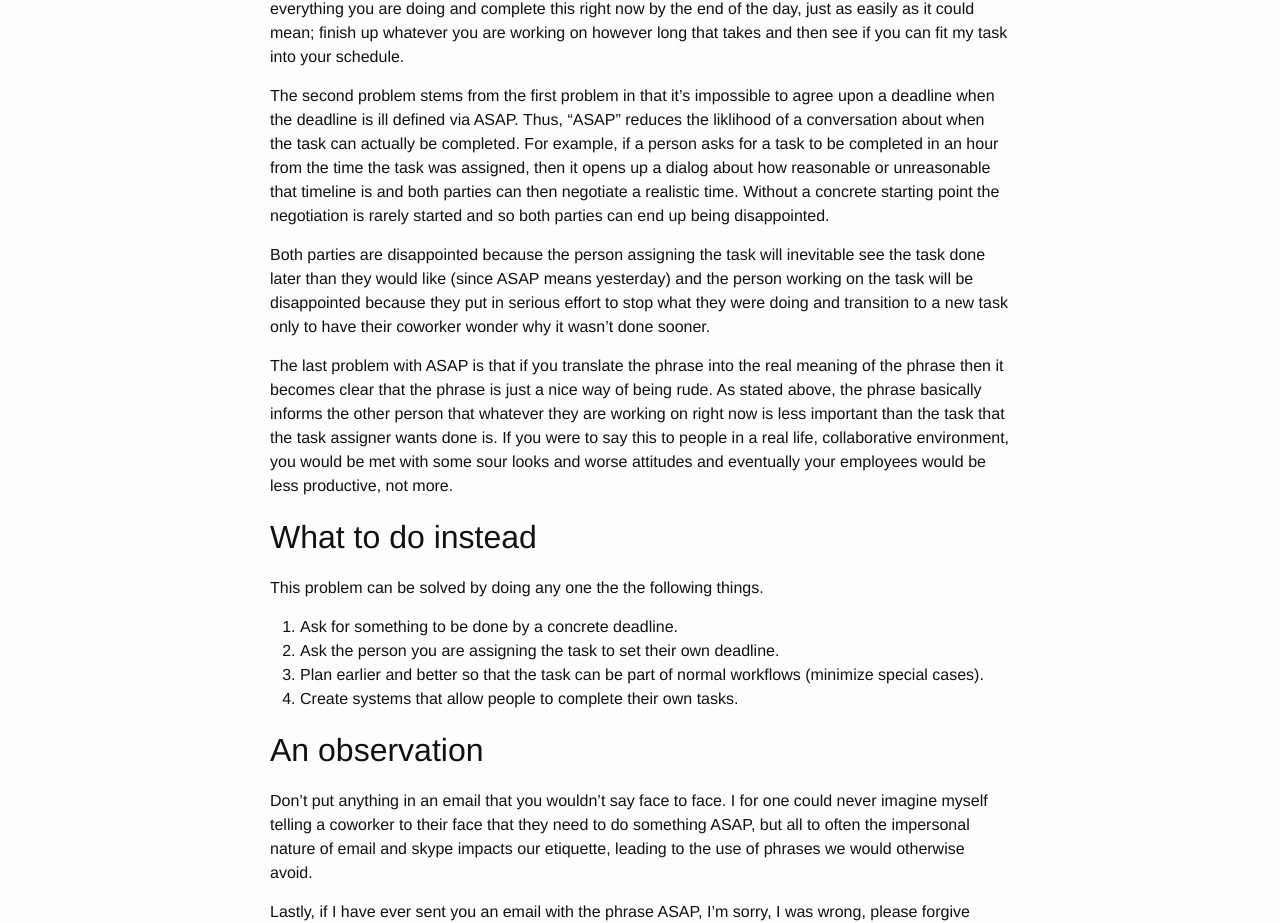
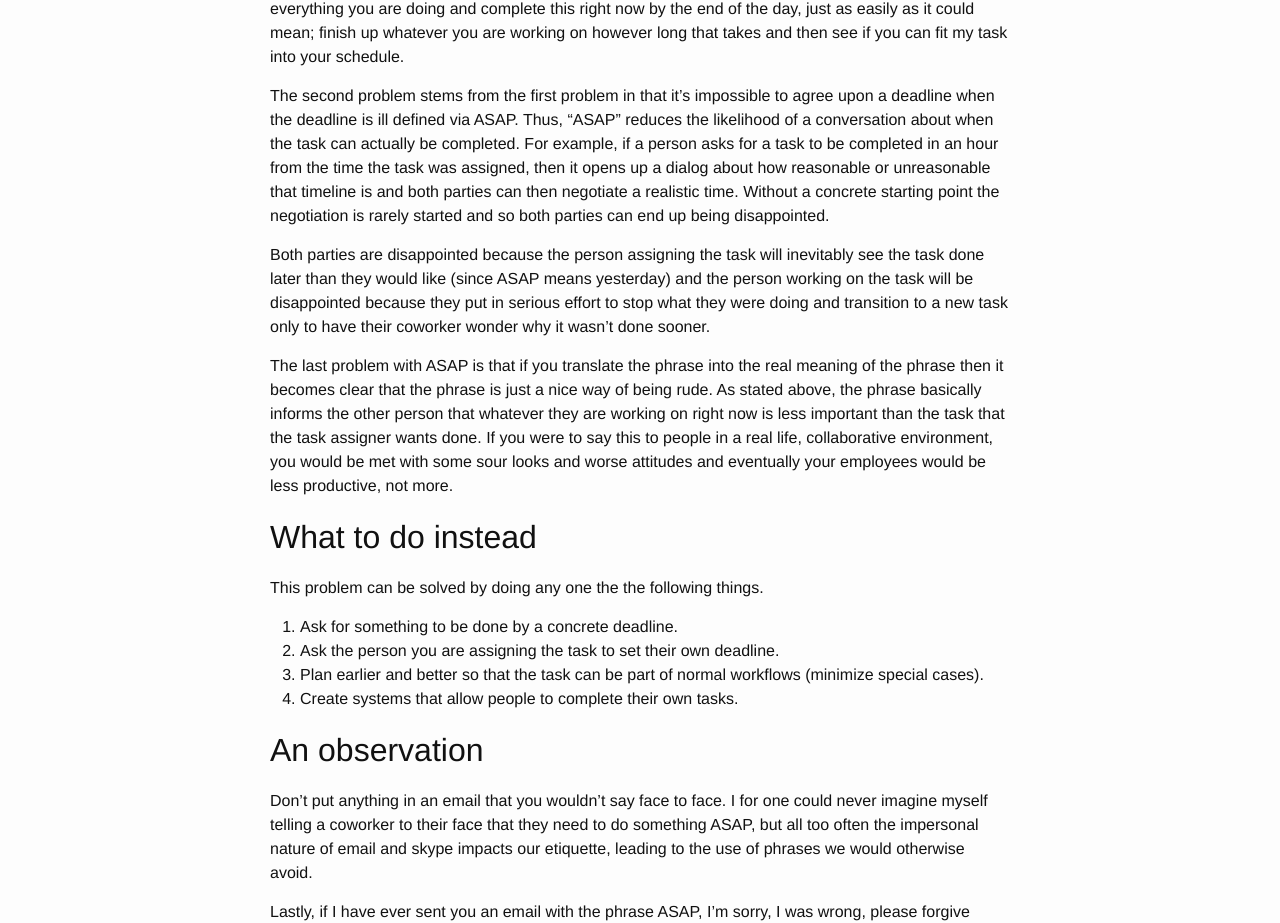
Before and after one commit to johnnyiller/johnnyiller.github.io, a Jekyll site: the page built from _posts/2015-12-16-asap-is-toxic-avoid-it-as-soon-as-possible.markdown, in a window 1280 px wide. Shown: the part 554-1477 px from the top of the page. Built offline with Jekyll 4.4.1, drawn with Linux system fonts in a browser that asks for light colours; comment, search, counter and statistics services are not loaded.

Commit message:
mom's changes

```diff
--- a/_posts/2015-12-16-asap-is-toxic-avoid-it-as-soon-as-possible.markdown
+++ b/_posts/2015-12-16-asap-is-toxic-avoid-it-as-soon-as-possible.markdown
@@ -14,11 +14,11 @@ To give more background information on why I'm taking time to write this non-tec
 
 There are many problems with ASAP but the biggest problem that I see is that ASAP is not a real time frame.  If it is, it certainly means different things to different parties.  ASAP could easily mean; stop everything you are doing and complete this right now by the end of the day, just as easily as it could mean; finish up whatever you are working on however long that takes and then see if you can fit my task into your schedule.
 
-The second problem stems from the first problem in that it's impossible to agree upon a deadline when the deadline is ill defined via ASAP.  Thus, "ASAP" reduces the liklihood of a conversation about when the task can actually be completed.  For example, if a person asks for a task to be completed in an hour from the time the task was assigned, then it opens up a dialog about how reasonable or unreasonable that timeline is and both parties can then negotiate a realistic time.  Without a concrete starting point the negotiation is rarely started and so both parties can end up being disappointed.
+The second problem stems from the first problem in that it's impossible to agree upon a deadline when the deadline is ill defined via ASAP.  Thus, "ASAP" reduces the likelihood of a conversation about when the task can actually be completed.  For example, if a person asks for a task to be completed in an hour from the time the task was assigned, then it opens up a dialog about how reasonable or unreasonable that timeline is and both parties can then negotiate a realistic time.  Without a concrete starting point the negotiation is rarely started and so both parties can end up being disappointed.
 
-Both parties are disappointed because the person assigning the task will inevitable see the task done later than they would like (since ASAP means yesterday) and the person working on the task will be disappointed because they put in serious effort to stop what they were doing and transition to a new task only to have their coworker wonder why it wasn't done sooner.
+Both parties are disappointed because the person assigning the task will inevitably see the task done later than they would like (since ASAP means yesterday) and the person working on the task will be disappointed because they put in serious effort to stop what they were doing and transition to a new task only to have their coworker wonder why it wasn't done sooner.
 
-The last problem with ASAP is that if you translate the phrase into the real meaning of the phrase then it becomes clear that the phrase is just a nice way of being rude.  As stated above, the phrase basically informs the other person that whatever they are working on right now is less important than the task that the task assigner wants done is.  If you were to say this to people in a real life, collaborative environment, you would be met with some sour looks and worse attitudes and eventually your employees would be less productive, not more.
+The last problem with ASAP is that if you translate the phrase into the real meaning of the phrase then it becomes clear that the phrase is just a nice way of being rude.  As stated above, the phrase basically informs the other person that whatever they are working on right now is less important than the task that the task assigner wants done.  If you were to say this to people in a real life, collaborative environment, you would be met with some sour looks and worse attitudes and eventually your employees would be less productive, not more.
 
 ## What to do instead
 
@@ -31,7 +31,7 @@ This problem can be solved by doing any one the the following things.
 
 ## An observation
 
-Don't put anything in an email that you wouldn't say face to face.  I for one could never imagine myself telling a coworker to their face that they need to do something ASAP, but all to often the impersonal nature of email and skype impacts our etiquette, leading to the use of phrases we would otherwise avoid.
+Don't put anything in an email that you wouldn't say face to face.  I for one could never imagine myself telling a coworker to their face that they need to do something ASAP, but all too often the impersonal nature of email and skype impacts our etiquette, leading to the use of phrases we would otherwise avoid.
 
 Lastly, if I have ever sent you an email with the phrase ASAP, I'm sorry, I was wrong, please forgive me...
 
```
